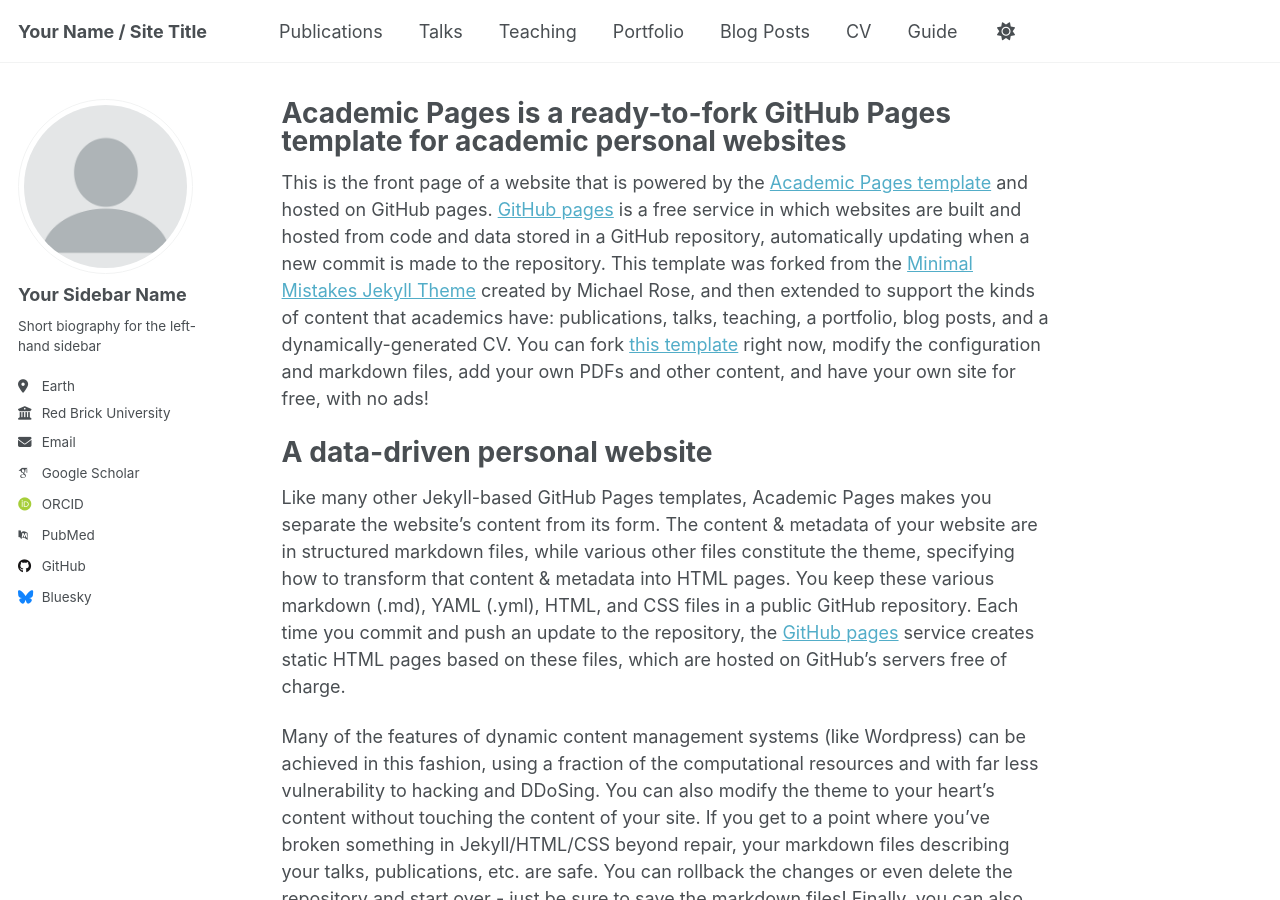
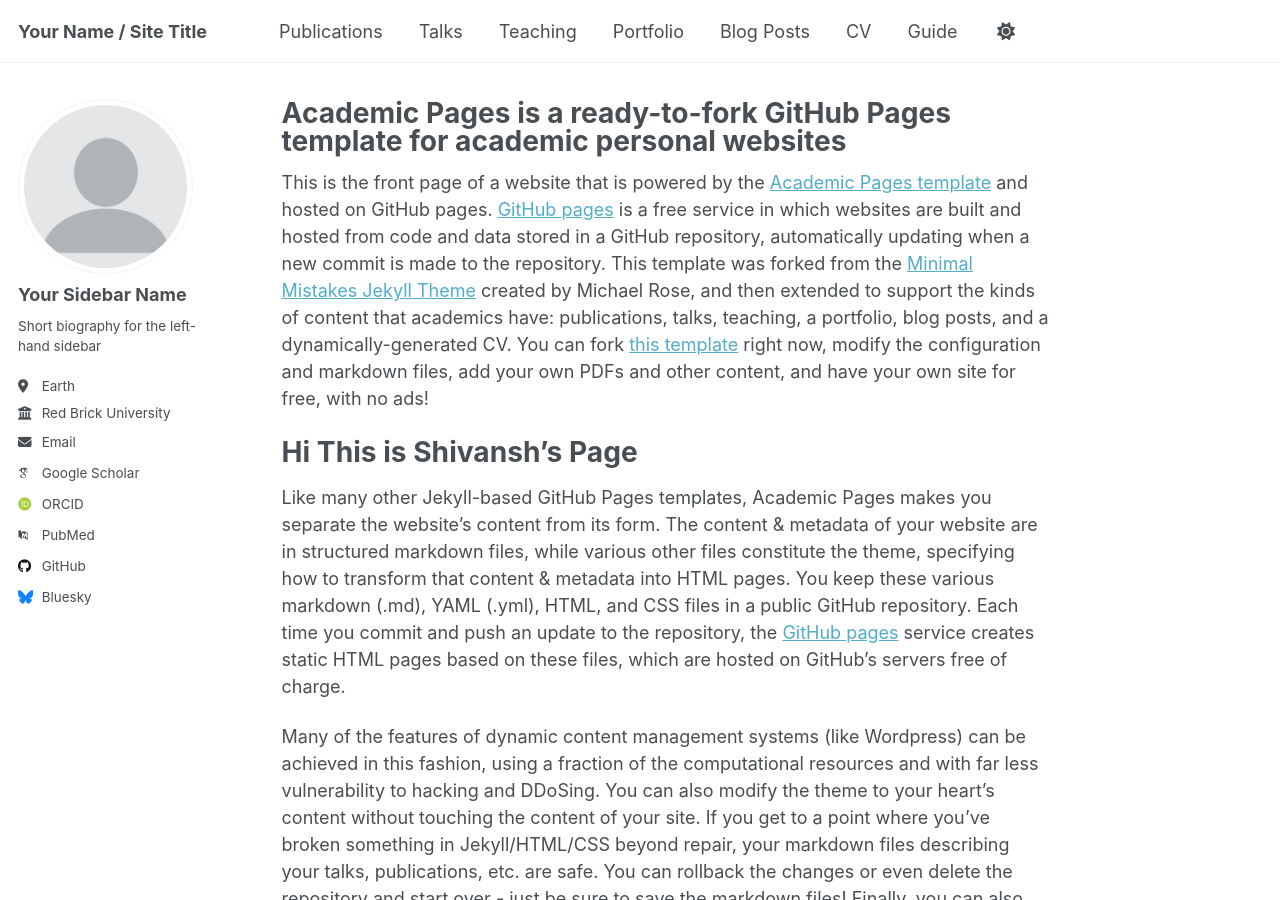
Before and after one commit to gshivansh2001/gshivansh.github.io, a Jekyll site: the page built from _pages/about.md, in a window 1280 px wide and 900 px high. Built offline with Jekyll 4.4.1, drawn with Linux system fonts in a browser that asks for light colours; some web fonts are replaced.

Commit message:
Update about.md

```diff
--- a/_pages/about.md
+++ b/_pages/about.md
@@ -9,7 +9,7 @@
 
 This is the front page of a website that is powered by the [Academic Pages template](https://github.com/academicpages/academicpages.github.io) and hosted on GitHub pages. [GitHub pages](https://pages.github.com) is a free service in which websites are built and hosted from code and data stored in a GitHub repository, automatically updating when a new commit is made to the repository. This template was forked from the [Minimal Mistakes Jekyll Theme](https://mmistakes.github.io/minimal-mistakes/) created by Michael Rose, and then extended to support the kinds of content that academics have: publications, talks, teaching, a portfolio, blog posts, and a dynamically-generated CV. You can fork [this template](https://github.com/academicpages/academicpages.github.io) right now, modify the configuration and markdown files, add your own PDFs and other content, and have your own site for free, with no ads!
 
-A data-driven personal website
+Hi This is Shivansh's Page
 ======
 Like many other Jekyll-based GitHub Pages templates, Academic Pages makes you separate the website's content from its form. The content & metadata of your website are in structured markdown files, while various other files constitute the theme, specifying how to transform that content & metadata into HTML pages. You keep these various markdown (.md), YAML (.yml), HTML, and CSS files in a public GitHub repository. Each time you commit and push an update to the repository, the [GitHub pages](https://pages.github.com/) service creates static HTML pages based on these files, which are hosted on GitHub's servers free of charge.
 
```
